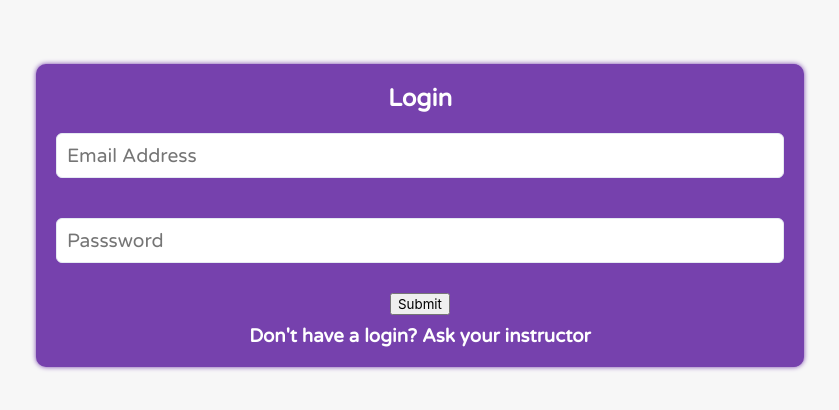
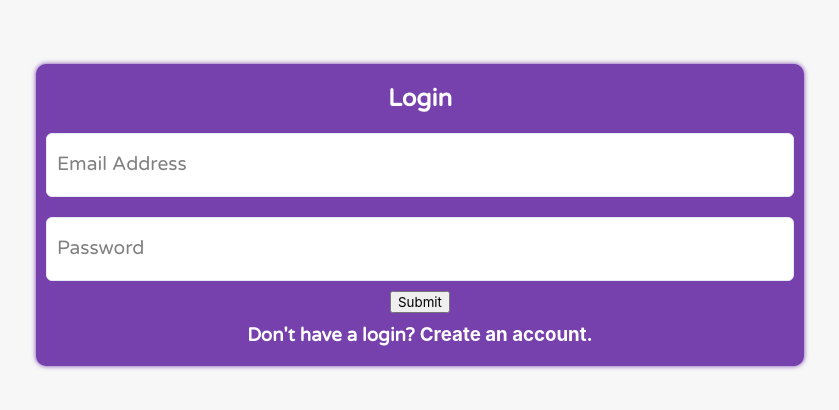
Before and after one commit to jmay4826/furry-octo-tribble, a React (Create React App) app: page /login in a window 1280 px wide. Shown: the part 192-602 px from the top of the page, without its empty margins (220-1059 px from the left). Built offline with nearby package versions, Linux system fonts and the light colour scheme.

Commit message:
Use Input component instead of default

```diff
--- a/src/components/Login.tsx
+++ b/src/components/Login.tsx
@@ -1,6 +1,8 @@
 import Axios from "axios";
 import * as React from "react";
 import { RouteComponentProps } from "react-router";
+import { Input } from "./Input";
+import { Link } from "react-router-dom";
 
 interface IState {
   email: string;
@@ -66,24 +68,28 @@ class Login extends React.Component<IProps, IState> {
         }}
       >
         <h2>Login</h2>
-        <input
-          placeholder="Email Address"
+        <Input
+          label="Email Address"
           onChange={this.handleEmail}
           name="email"
           type="text"
           value={this.state.email}
+          className="full-width"
         />
 
-        <input
-          placeholder="Passsword"
+        <Input
+          label="Password"
           type="password"
           onChange={this.handlePassword}
           name="password"
           value={this.state.password}
+          className="full-width"
         />
 
         <button onClick={this.handleSubmit}>Submit</button>
-        <h3>Don't have a login? Ask your instructor</h3>
+        <h3>
+          Don't have a login? <Link to="/signup">Create an account.</Link>
+        </h3>
         {this.state.error && <p color="error">{this.state.error}</p>}
       </div>
     );
--- a/src/components/NewSection.tsx
+++ b/src/components/NewSection.tsx
@@ -6,6 +6,7 @@ import * as React from "react";
 import { RouteComponentProps } from "react-router";
 import * as Yup from "yup";
 import { BulkSectionUpload } from "./BulkSectionUpload";
+import { Input } from "./Input";
 
 interface IParams {
   section_id: string;
@@ -127,18 +128,20 @@ class NewSection extends React.Component<IProps, any> {
                     {values.type === "blank" && (
                       <React.Fragment>
                         <Field
+                          component={Input}
                           autoComplete="new-id"
                           type="text"
                           name="id"
-                          placeholder="ID (must be unique)"
+                          label="ID (must be unique)"
                         />
                         <ErrorMessage name="id" />
 
                         <Field
+                          component={Input}
                           autoComplete="new-description"
                           type="text"
                           name="description"
-                          placeholder="Section Description"
+                          label="Section Description"
                         />
                         <FieldArray name="collaborators">
                           {({ push, remove }) => (
@@ -154,9 +157,10 @@ class NewSection extends React.Component<IProps, any> {
                                       }}
                                     >
                                       <Field
-                                        style={{ marginBottom: "10px" }}
+                                        component={Input}
                                         name={`collaborators.${index}`}
-                                        placeholder="Collaborator Email (optional)"
+                                        label="Collaborator Email (optional)"
+                                        style={{ flexGrow: 1 }}
                                       />
                                       <button onClick={() => remove(index)}>
                                         <FontAwesomeIcon icon={faTimes} />
```
